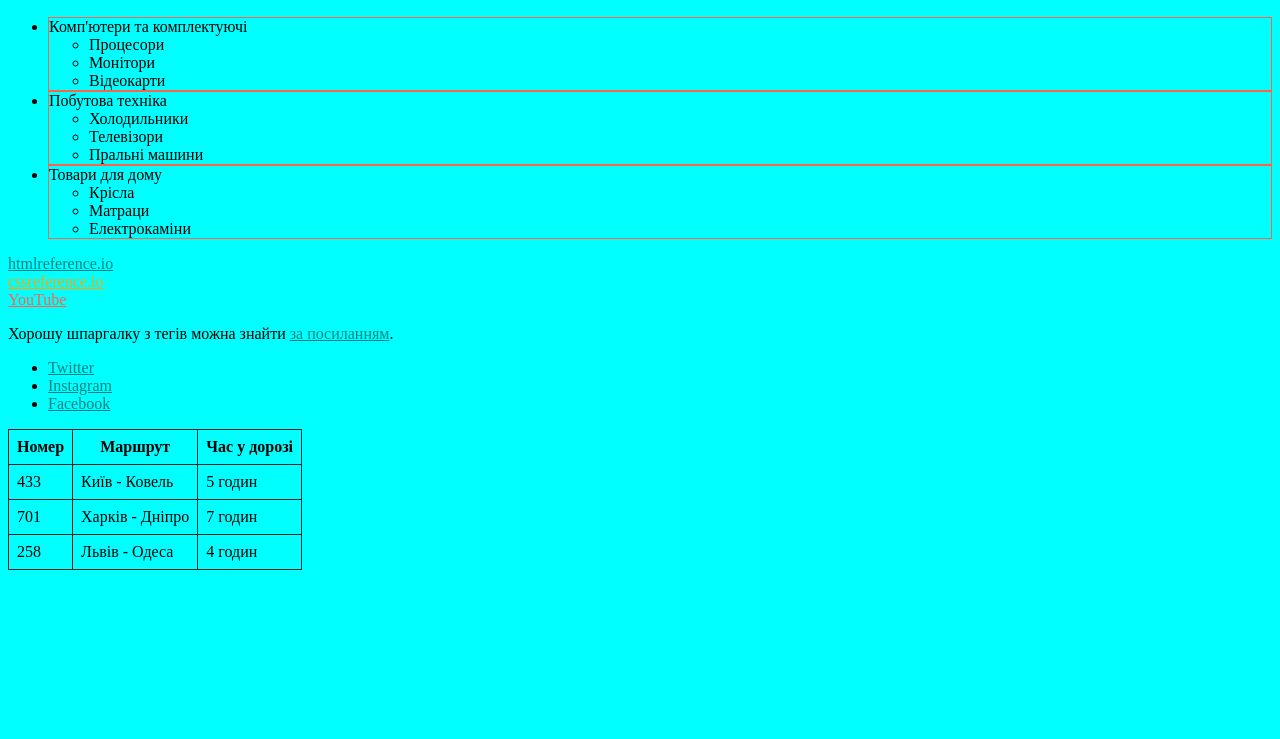
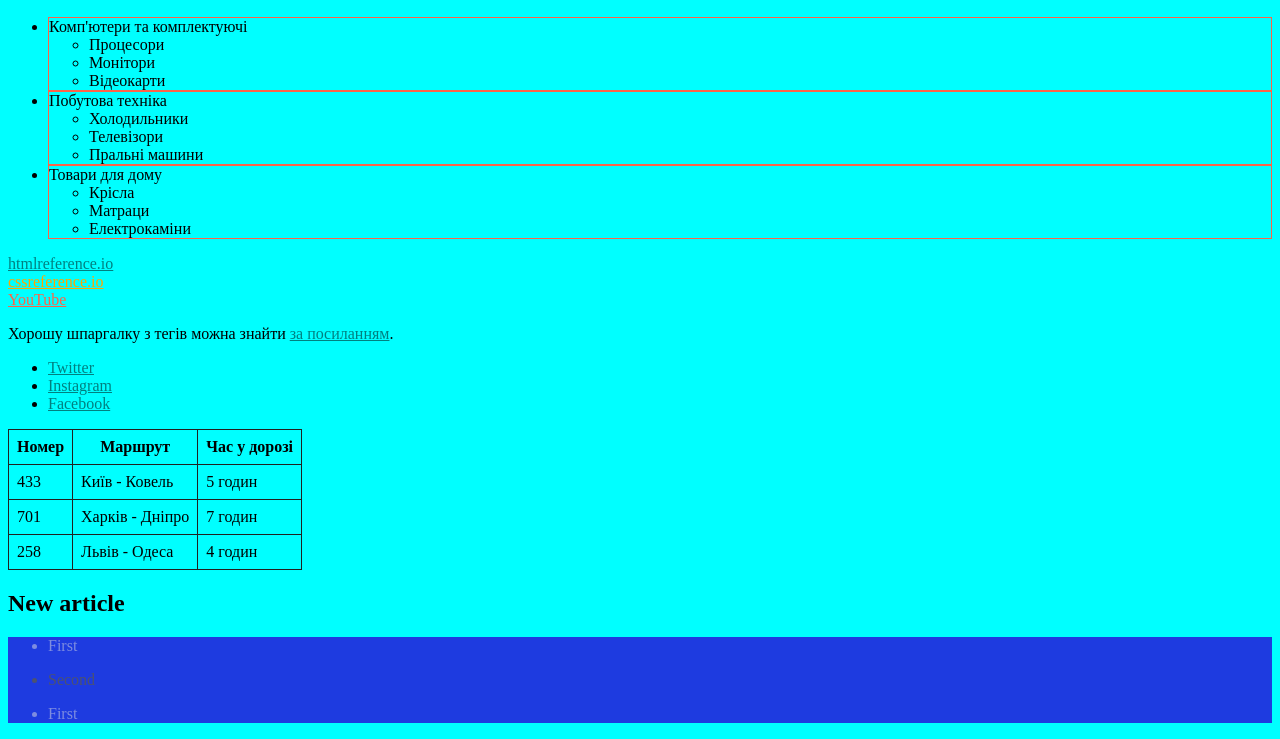
Before and after one commit to Phokoos/study-css, a plain HTML site: page index.html in a window 1280 px wide. Shown: the part 110-849 px from the top of the page. Before the commit the page ends 800 px from the top, so only its background shows below. Drawn offline with Linux system fonts and the light colour scheme.

Commit message:
Leared some new rules

```diff
--- a/index.html
+++ b/index.html
@@ -90,5 +90,20 @@
         </tbody>
       </table>
     </article>
+    <!-- variables in css -->
+    <article class="variables">
+      <h2>New article</h2>
+      <ul class="variables-list">
+        <li class="variables-list-item-one">
+          <p>First</p>
+        </li>
+        <li class="variables-list-item-two">
+          <p>Second</p>
+        </li>
+        <li class="variables-list-item-three">
+          <p>First</p>
+        </li>
+      </ul>
+    </article>
   </body>
 </html>
--- a/styles/styles.css
+++ b/styles/styles.css
@@ -49,11 +49,6 @@ a[href="https://www.youtube.com"] {
 	color: green;
 }
 
-
-
-
-
-
 .train-pseudo .schedule-body>tr:hover {
 	background-color: tomato;
 	color: white;
@@ -69,3 +64,28 @@ a[href="https://www.youtube.com"] {
 	padding: 8px;
 	border: 1px solid #212121;
 }
+
+
+:root {
+	--brand-color: #1e3be0;
+	--first-color: #7d8ce0;
+	--second-color: #4c5271;
+}
+
+
+.variables-list {
+	color: var(--first-color);
+	background-color: var(--brand-color, red);
+}
+
+.variables-list-item-one {
+	color: var(--first-color);
+}
+
+.variables-list-item-two {
+	color: var(--second-color);
+}
+
+.variables-list-item-three {
+	color: var(--first-color);
+}
```
